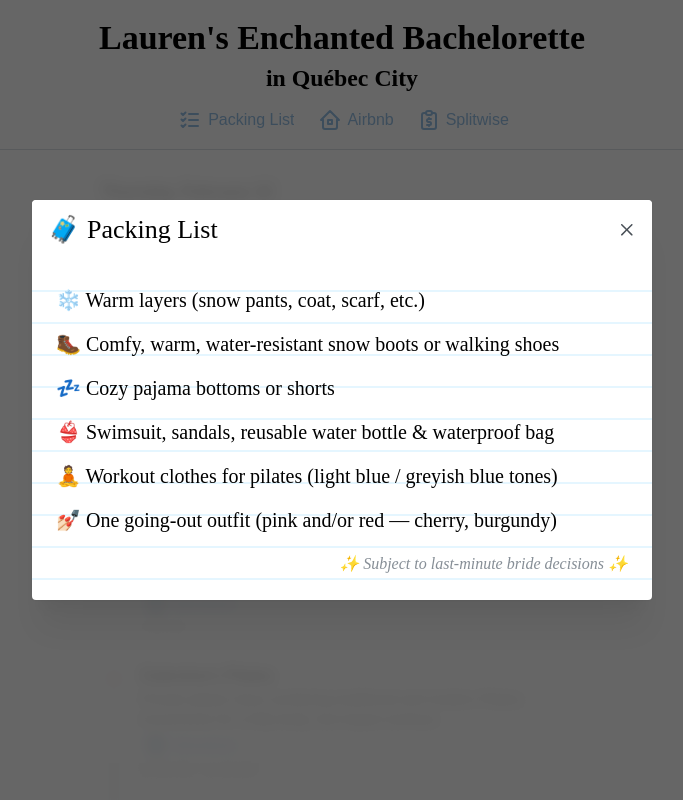
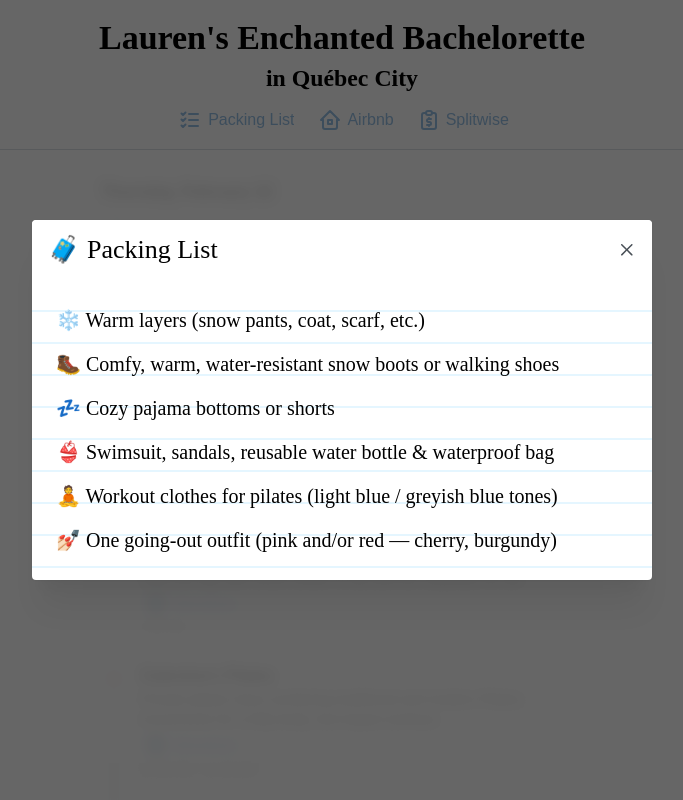
Before and after one commit to hfitzsim/bach-itinerary, a React (Vite) app: page /#/ in a window 1280 px wide. Both pictures are taken after a click on the button "Packing List". Shown: the top 800 px of the page, without its empty margins (298-981 px from the left). Built offline with nearby package versions, Linux system fonts and the light colour scheme; a web font is replaced by a local one.

Commit message:
remove packing list side note

```diff
--- a/src/itinerary/PackingList.tsx
+++ b/src/itinerary/PackingList.tsx
@@ -50,9 +50,9 @@ export const PackingList = ({ opened, onClose }: { opened: boolean; onClose: ()
 					<List.Item>💅🏻 One going-out outfit (pink and/or red — cherry, burgundy)</List.Item>
 				</List>
 
-				<Text ta="right" c="dimmed" fs="italic">
+				{/* <Text ta="right" c="dimmed" fs="italic">
 					✨ Subject to last-minute bride decisions ✨
-				</Text>
+				</Text> */}
 			</Stack>
 		</Modal>
 	);
```
